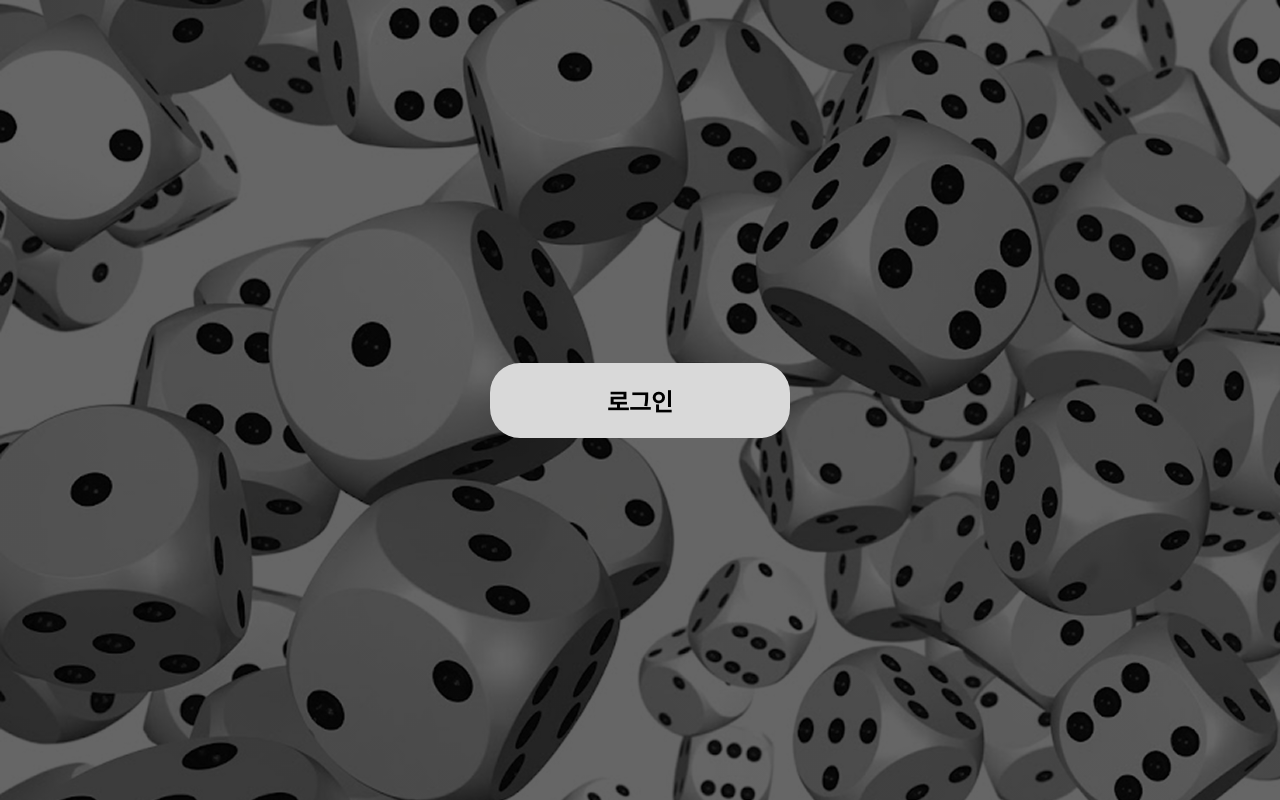
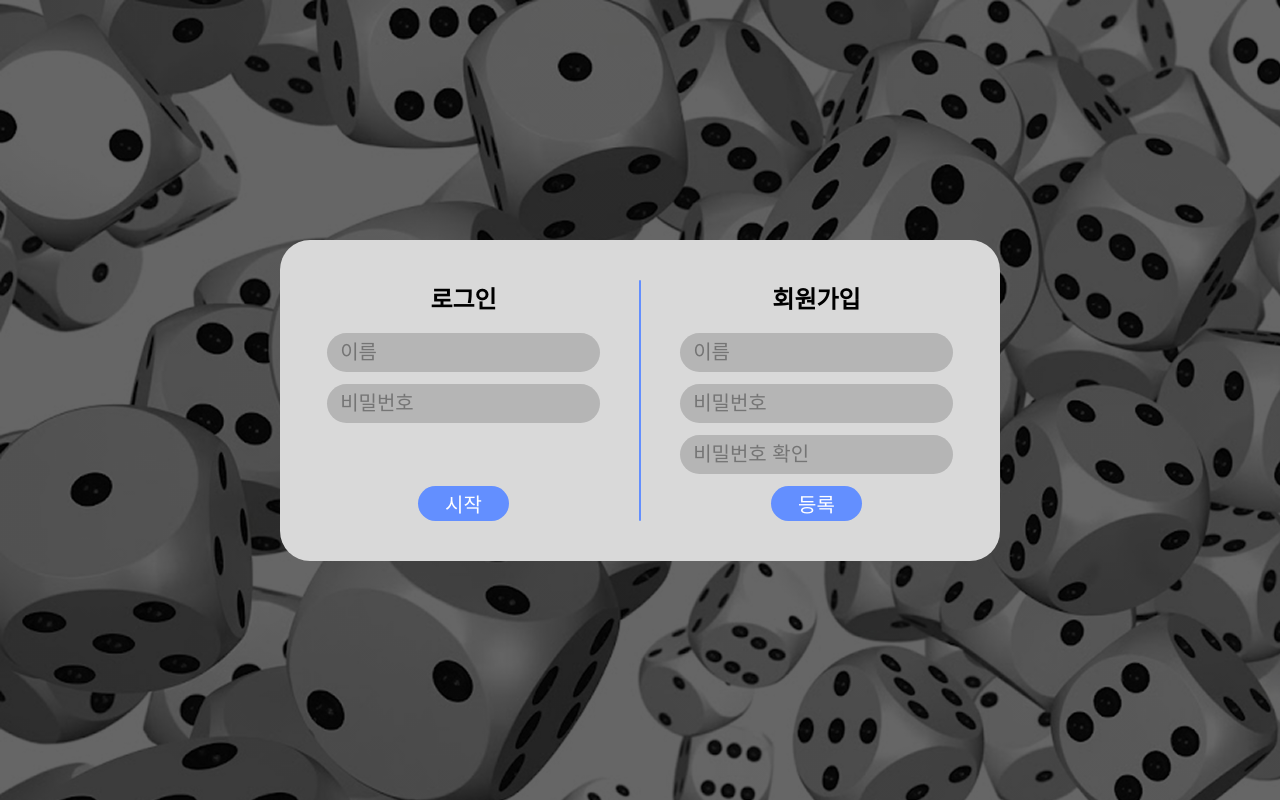
Before and after one commit to jaehoo0305/YachtDice, a Flask app: page / in a window 1280 px wide. Run offline with Flask 3, Linux system fonts and the light colour scheme.

Commit message:
First Page Done

```diff
--- a/static/LobbyStyle.css
+++ b/static/LobbyStyle.css
@@ -22,9 +22,61 @@ body {
 }
 
 .mainBox {
-  width: 300px;
-  padding: 20px;
+  display: flex;
   background-color: #D9D9D9;
-  text-align: center;
   border-radius: 30px;
+  padding: 40px 32px;
+  width: 720px;
+  max-width: 90%;
+  gap: 24px;
 }
+
+.auth-section {
+  flex: 1;
+  display: flex;
+  flex-direction: column;
+  align-items: center;
+}
+
+.auth-form {
+  width: 100%;
+  flex: 1;
+  display: flex;
+  flex-direction: column;
+  align-items: center;
+  gap: 12px;
+}
+
+.input-field {
+  width: 90%;
+  padding: 8px 13px;
+  border: none;
+  border-radius: 9999px;
+  background-color: #B5B5B5;
+  font-size: 20px;
+  color: #7C7C7C;
+  outline: none;
+}
+
+.btn-sign {
+  width: 30%;
+  padding: 3px;
+  border: none;
+  border-radius: 9999px;
+  margin-top: auto;
+  background-color: #638FFF;
+  font-size: 20px;
+  color: #FFFFFF;
+  outline: none;
+  cursor: pointer;
+  &:hover {
+    background-color: #4A6ED1;
+    transform: scale(1.025);
+  }
+}
+
+.divider {
+  width: 2px;
+  background-color: #638FFF;
+  border-radius: 2px;
+}
--- a/templates/Lobby.html
+++ b/templates/Lobby.html
@@ -6,8 +6,28 @@
   <link rel="stylesheet" href="{{ url_for('static', filename='LobbyStyle.css') }}">
 </head>
 <body>
+
   <div class="mainBox">
-    <h2>로그인</h2>
+    <div class="auth-section">
+      <h2>로그인</h2><br>
+      <form class="auth-form">
+        <input type="text" class="input-field" placeholder="이름">
+        <input type="password" class="input-field" placeholder="비밀번호">
+        <button type="button" class="btn-sign">시작</button>
+      </form>
+    </div>
+
+    <div class="divider"></div>
+
+    <div class="auth-section">
+      <h2>회원가입</h2><br>
+      <form class="auth-form">
+        <input type="text" class="input-field" placeholder="이름">
+        <input type="password" class="input-field" placeholder="비밀번호">
+        <input type="password" class="input-field" placeholder="비밀번호 확인">
+        <button type="button" class="btn-sign">등록</button>
+      </form>
+    </div>
   </div>
 
 </body>
```
